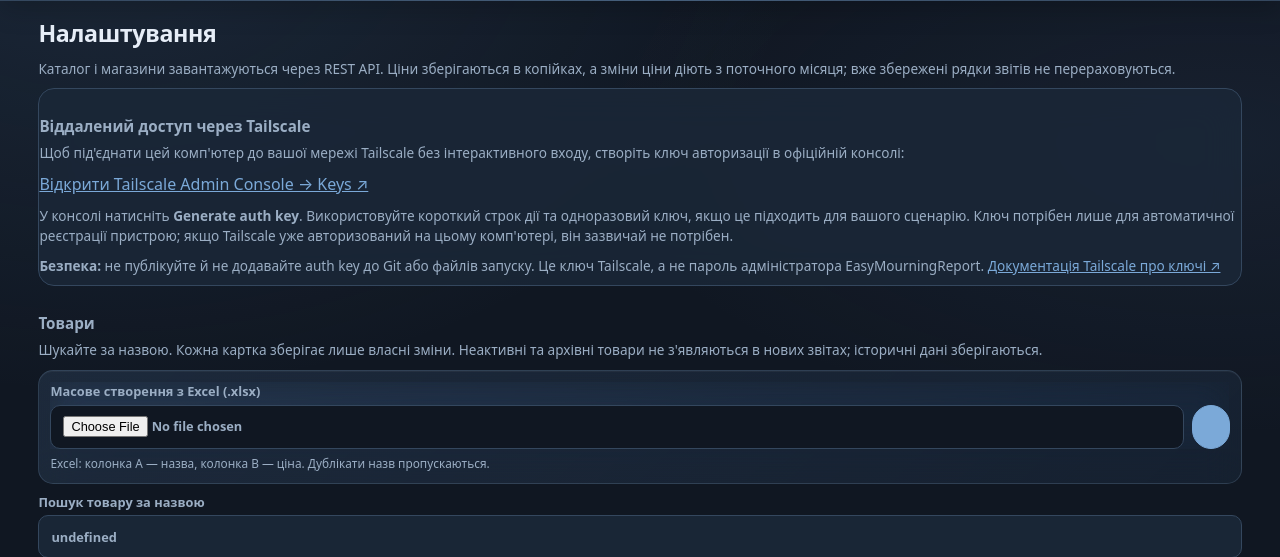
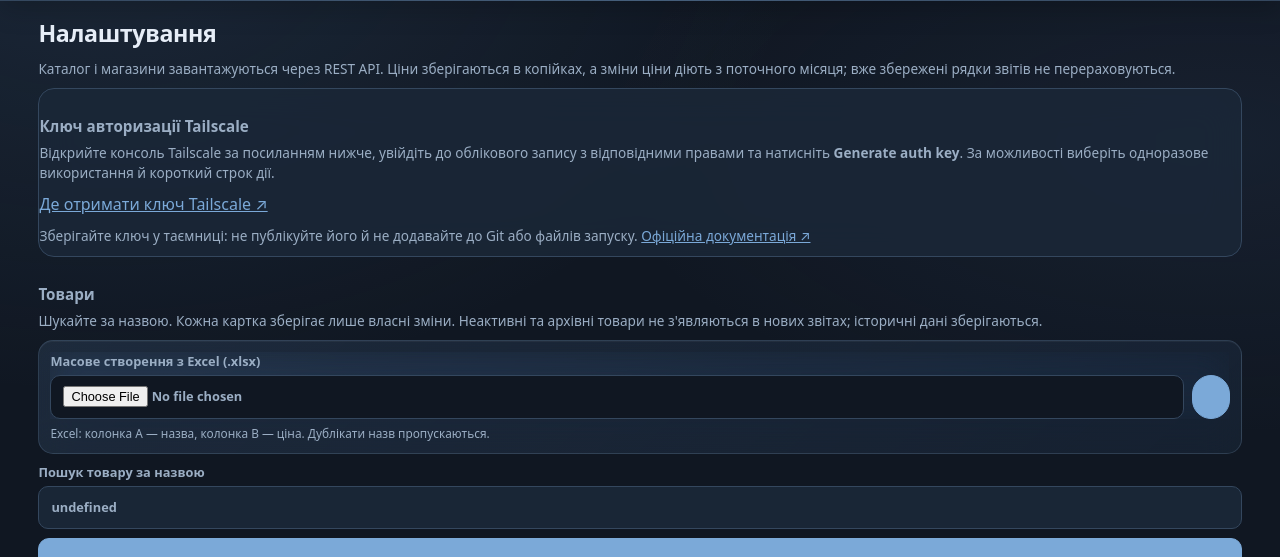
Before and after one commit to Alsesd/EasyMourningReport, a FastAPI app: page /admin in a window 1280 px wide. Shown: the part 82-639 px from the top of the page. Run offline with FastAPI, Linux system fonts and the light colour scheme; the visitor is signed in with stand-in values (Sample User, id 1); data comes from the database, SQL or seed files in the repository; some libraries are stand-ins or nearby versions.

Commit message:
Simplify Tailscale key hint in admin interface

```diff
--- a/app/templates/admin.html
+++ b/app/templates/admin.html
@@ -5,11 +5,10 @@
     <p class="hint">Каталог і магазини завантажуються через REST API. Ціни зберігаються в копійках, а зміни ціни діють з поточного місяця; вже збережені рядки звітів не перераховуються.</p>
 
     <section class="card" id="tailscale-help" aria-labelledby="tailscale-help-title">
-        <h2 id="tailscale-help-title">Віддалений доступ через Tailscale</h2>
-        <p class="hint">Щоб під'єднати цей комп'ютер до вашої мережі Tailscale без інтерактивного входу, створіть ключ авторизації в офіційній консолі:</p>
-        <p><a href="https://login.tailscale.com/admin/settings/keys" target="_blank" rel="noopener noreferrer">Відкрити Tailscale Admin Console → Keys ↗</a></p>
-        <p class="hint">У консолі натисніть <strong>Generate auth key</strong>. Використовуйте короткий строк дії та одноразовий ключ, якщо це підходить для вашого сценарію. Ключ потрібен лише для автоматичної реєстрації пристрою; якщо Tailscale уже авторизований на цьому комп'ютері, він зазвичай не потрібен.</p>
-        <p class="hint"><strong>Безпека:</strong> не публікуйте й не додавайте auth key до Git або файлів запуску. Це ключ Tailscale, а не пароль адміністратора EasyMourningReport. <a href="https://tailscale.com/docs/features/access-control/auth-keys" target="_blank" rel="noopener noreferrer">Документація Tailscale про ключі ↗</a></p>
+        <h2 id="tailscale-help-title">Ключ авторизації Tailscale</h2>
+        <p class="hint">Відкрийте консоль Tailscale за посиланням нижче, увійдіть до облікового запису з відповідними правами та натисніть <strong>Generate auth key</strong>. За можливості виберіть одноразове використання й короткий строк дії.</p>
+        <p><a href="https://login.tailscale.com/admin/settings/keys" target="_blank" rel="noopener noreferrer">Де отримати ключ Tailscale ↗</a></p>
+        <p class="hint">Зберігайте ключ у таємниці: не публікуйте його й не додавайте до Git або файлів запуску. <a href="https://tailscale.com/docs/features/access-control/auth-keys" target="_blank" rel="noopener noreferrer">Офіційна документація ↗</a></p>
     </section>
 
     <div class="flash" x-show="message" :class="'flash ' + messageKind" role="status" aria-live="polite">
```
